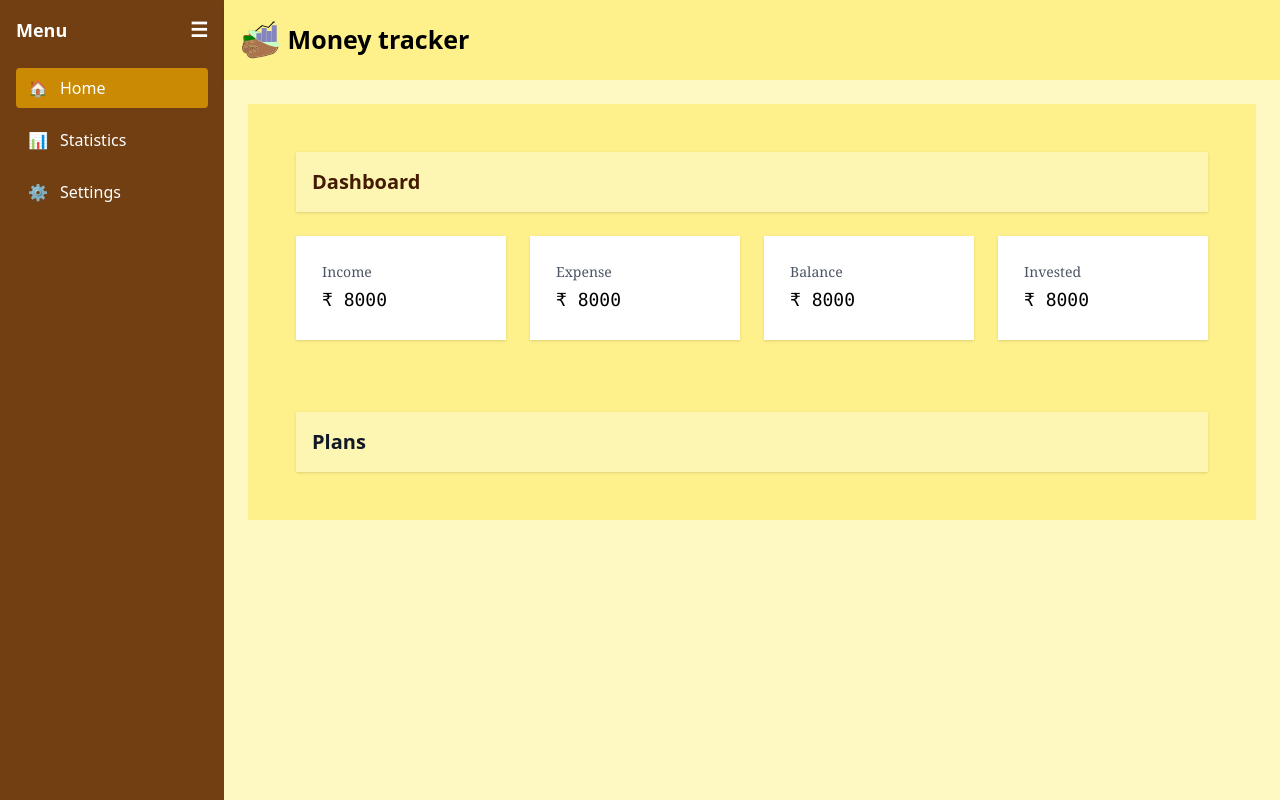
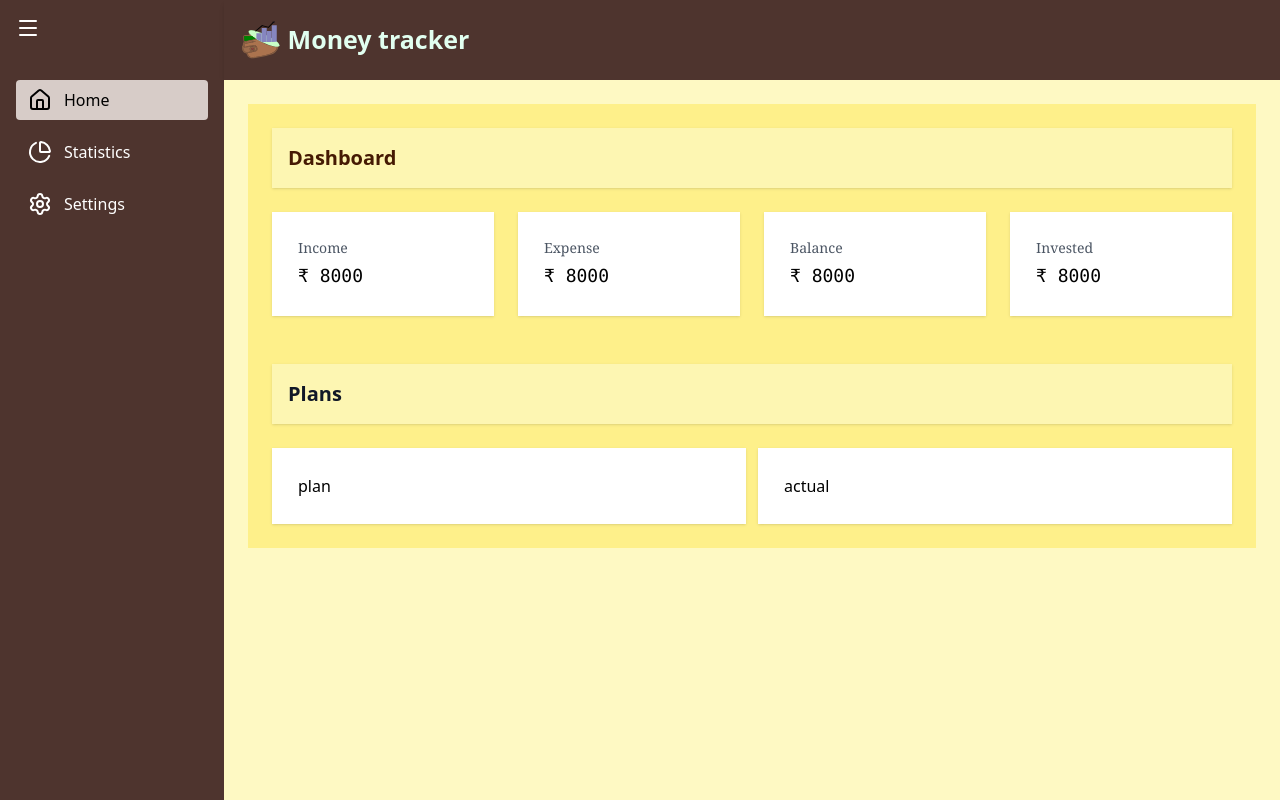
Before and after one commit to VRJayasri/Money-Map-Expense-Tracker, a React (Vite) app in the folder frontend/: page / in a window 1280 px wide. Built offline with nearby package versions, Linux system fonts and the light colour scheme; the HTML template or start-up script is replaced by a standard one.

Commit message:
Budget plan added

```diff
--- a/frontend/package.json
+++ b/frontend/package.json
@@ -10,6 +10,7 @@
     "preview": "vite preview"
   },
   "dependencies": {
+    "lucide-react": "^0.563.0",
     "react": "^19.2.0",
     "react-dom": "^19.2.0",
     "react-router-dom": "^7.11.0"
--- /dev/null
+++ b/frontend/src/components/BudgetPlan.tsx
@@ -0,0 +1,17 @@
+import Card from "./ui/Card";
+
+const BudgetPlan = () => {
+  return (
+    <div>
+      <div className="w-full bg-yellow-100/70 rounded-none shadow p-4">
+        <h4 className="text-xl font-semibold text-left text-gray-900">Plans</h4>
+      </div>
+      <div className="mt-6 bg-yellow-200 grid grid-cols-1 md:grid-cols-2 gap-3">
+        <Card>plan</Card>
+        <Card>actual</Card>
+      </div>
+    </div>
+  );
+};
+
+export default BudgetPlan;
--- a/frontend/src/components/Header.tsx
+++ b/frontend/src/components/Header.tsx
@@ -1,9 +1,16 @@
 const Header = () => {
   return (
-    <header className="flex items-center gap-2 bg-yellow-200 px-4 py-3 shadow-md">
+    <header className="flex items-center gap-2 bg-[rgb(78,52,46)]   px-4 py-3 shadow-md">
       <img src="src/assets/logo.svg" alt="logo" className="w-13 h-14" />
 
-      <div className="font-extrabold text-[25px] text-black">Money tracker</div>
+      <div className="font-extrabold text-[25px] ">
+        <button
+          onClick={() => window.location.reload()}
+          className="cursor-pointer hover:opacity-80 transition text-[rgb(225,255,240)] "
+        >
+          Money tracker
+        </button>
+      </div>
     </header>
   );
 };
--- a/frontend/src/components/SideNav.tsx
+++ b/frontend/src/components/SideNav.tsx
@@ -1,24 +1,22 @@
 import { NavLink } from "react-router-dom";
 import { useState } from "react";
+import { ChartPie, House, Menu, Settings } from "lucide-react";
 
 const SideNav = () => {
   const [isOpen, setIsOpen] = useState(true);
 
   return (
     <aside
-      className={`h-screen bg-yellow-900 text-white p-4 transition-all duration-300 ${
-        isOpen ? "w-56" : "w-16"
+      className={`h-screen bg-[rgb(78,52,46)] text-white p-4 transition-all duration-300 ${
+        isOpen ? "w-56" : "w-20"
       }`}
     >
       {/* Top Section */}
-      <div className="flex items-center justify-between mb-6">
-        {isOpen && <h2 className="text-lg font-semibold">Menu</h2>}
+      <div className="flex items-center justify-between mb-10">
+        {/* {isOpen && <h2 className="text-lg font-semibold">Menu</h2>} */}
 
-        <button
-          onClick={() => setIsOpen(!isOpen)}
-          className="text-xl font-bold"
-        >
-          ☰
+        <button onClick={() => setIsOpen(!isOpen)}>
+          <Menu />
         </button>
       </div>
 
@@ -28,11 +26,13 @@ const SideNav = () => {
           to="/"
           className={({ isActive }) =>
             `flex items-center gap-3 px-3 py-2 rounded ${
-              isActive ? "bg-yellow-600" : "hover:bg-green-700"
+              isActive
+                ? "bg-[rgb(215,204,200)] text-black"
+                : "hover:bg-[rgb(215,204,200)] hover:text-black"
             }`
           }
         >
-          🏠
+          <House />
           {isOpen && <span>Home</span>}
         </NavLink>
 
@@ -40,11 +40,13 @@ const SideNav = () => {
           to="/statistics"
           className={({ isActive }) =>
             `flex items-center gap-3 px-3 py-2 rounded ${
-              isActive ? "bg-yellow-600" : "hover:bg-green-700"
+              isActive
+                ? "bg-[rgb(215,204,200)] text-black"
+                : "hover:bg-[rgb(215,204,200)] hover:text-black"
             }`
           }
         >
-          📊
+          <ChartPie />
           {isOpen && <span>Statistics</span>}
         </NavLink>
 
@@ -52,11 +54,13 @@ const SideNav = () => {
           to="/settings"
           className={({ isActive }) =>
             `flex items-center gap-3 px-3 py-2 rounded ${
-              isActive ? "bg-yellow-600" : "hover:bg-green-700"
+              isActive
+                ? "bg-[rgb(215,204,200)] text-black"
+                : "hover:bg-[rgb(215,204,200)] hover:text-black"
             }`
           }
         >
-          ⚙️
+          <Settings />
           {isOpen && <span>Settings</span>}
         </NavLink>
       </nav>
--- a/frontend/src/pages/Home.tsx
+++ b/frontend/src/pages/Home.tsx
@@ -1,16 +1,13 @@
+import BudgetPlan from "../components/BudgetPlan";
 import Dashboard from "../components/Dashboard";
 
 const Home = () => {
   return (
-    <div className="p-6 bg-yellow-200 space-y-6">
+    <div>
       <Dashboard />
       <div className="p-6 bg-yellow-200 space-y-6">
         {/* Header */}
-        <div className="w-full bg-yellow-100/70 rounded-none shadow p-4">
-          <h4 className="text-xl font-semibold text-left text-gray-900">
-            Plans
-          </h4>
-        </div>
+        <BudgetPlan />
       </div>
     </div>
   );
--- a/frontend/tailwind.config.js
+++ b/frontend/tailwind.config.js
@@ -5,7 +5,14 @@ export default {
     "./src/**/*.{js,ts,jsx,tsx}",
   ],
   theme: {
-    extend: {},
+    extend: {
+       colors: {
+
+         brandBrown: 'rgb(78, 52, 46)',
+          brandBeige: 'rgb(215, 204, 200)',
+
+  },
+    },
   },
   plugins: [],
 };
```
Also changed, not shown: 1 other file (tests, documents, lock files or other folders).
